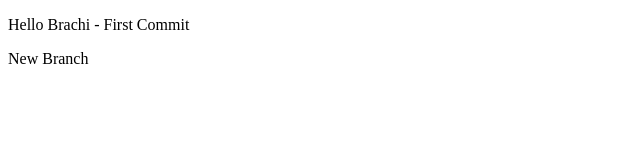
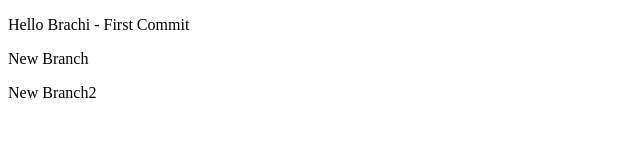
Before and after one commit to leowald/test3, a plain HTML site: page index.html in a window 1280 px wide. Shown: the whole page, without its empty margins (0-640 px from the left). Drawn offline with Linux system fonts and the light colour scheme.

Commit message:
New branch2

```diff
--- a/index.html
+++ b/index.html
@@ -8,5 +8,6 @@
   <body>
     <p>Hello Brachi - First Commit</p>
     <p>New Branch</p>
+    <p>New Branch2</p>
   </body>
 </html>
```
